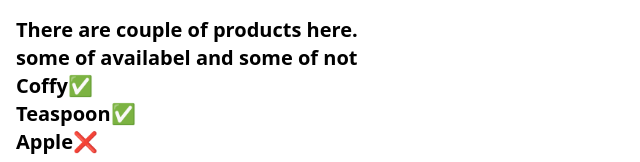
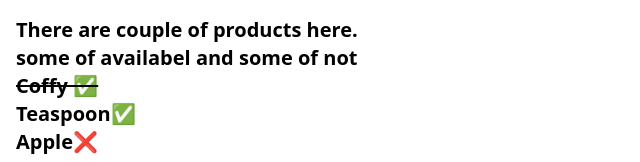
Before and after one commit to raz421/practice-_module1_0_6-_video, a React (Vite) app: page / in a window 1280 px wide. Shown: the top 162 px of the page, without its empty margins (0-640 px from the left). Built offline with nearby package versions, Linux system fonts and the light colour scheme.

Commit message:
3rd  example of coniditional rendering

```diff
--- a/src/components/Items.jsx
+++ b/src/components/Items.jsx
@@ -1,19 +1,14 @@
-export default function Items({ name, ispacked }) {
-  //   if (ispacked) {
-  //     return <li className="text-xl font-black ">{name} ✅</li>;
-  //   }
-  //   return <li className="text-xl font-black ">{name} ❌</li>;
+export default function Items({ name, ispacked, finish }) {
+  let value = "";
+  if (ispacked) {
+    if (finish) {
+      value = <del>{name} ✅</del>;
+    } else {
+      value = name + "✅";
+    }
+  } else {
+    value = name + "❌";
+  }
 
-  //   here are repeatative code spotted.li tag write twice  with same class,wich is not good
-  // the rule of Programminng DRY(Don't Repeat yourself)
-  //   here the soluation
-  return (
-    <div>
-      <li className="text-xl font-black ">
-        {ispacked ? name + "✅" : name + "❌"}
-      </li>
-    </div>
-
-    //there are another problem arise
-  );
+  return <li className="text-xl font-black ">{value}</li>;
 }
--- a/src/components/ProductList.jsx
+++ b/src/components/ProductList.jsx
@@ -9,9 +9,9 @@ export default function ProductList() {
         some of availabel and some of not
       </h1>
       <ul>
-        <Items ispacked={true} name={"Coffy"} />
-        <Items ispacked={true} name={"Teaspoon"} />
-        <Items ispacked={false} name={"Apple"} />
+        <Items ispacked={true} name={"Coffy"} finish={true} />
+        <Items ispacked={true} name={"Teaspoon"} finish={false} />
+        <Items ispacked={false} name={"Apple"} finish={false} />
       </ul>
     </div>
   );
```
